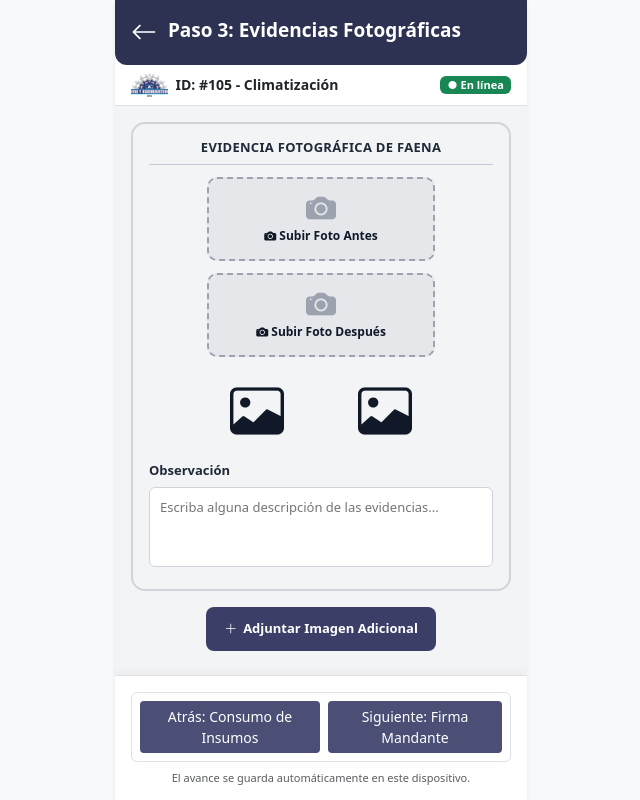
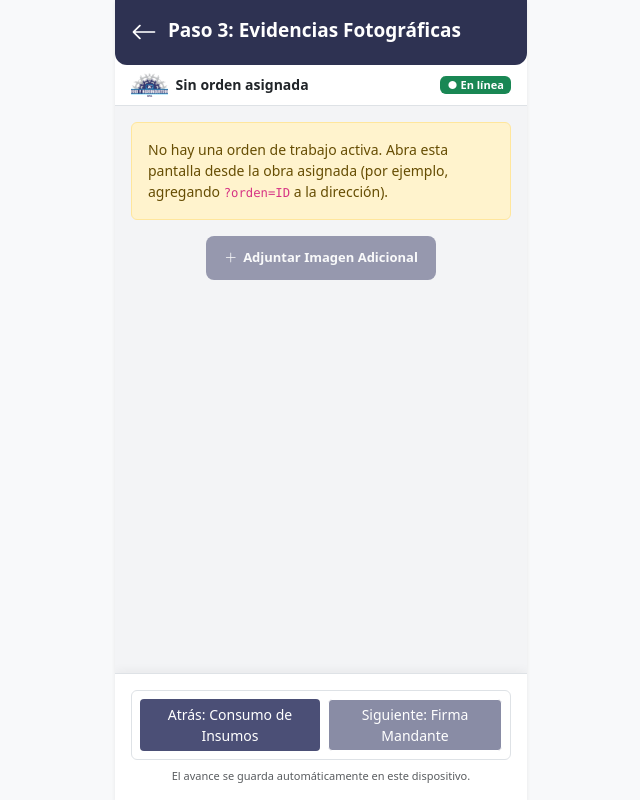
Before and after one commit to MarianMCPH/Proyecto-Gamma, a Django app: page /pwa/evidencias/ in a window 1280 px wide. Shown: the whole page, without its empty margins (319-959 px from the left). Run offline with Django 5.2, Linux system fonts and the light colour scheme; data that the repository does not hold is empty.

Commit message:
Evidencias: datos de la orden actual y fotos para EvidenciaFotografica

```diff
--- a/apps/pwa/templates/pwa/evidencia_fotografica.html
+++ b/apps/pwa/templates/pwa/evidencia_fotografica.html
@@ -3,8 +3,12 @@
 
 {% block header_title %}<a href="{% url 'pwa:insumos' %}" class="volver-header" aria-label="Volver a Consumo de Insumos"><i class="bi bi-arrow-left"></i></a> Paso 3: Evidencias Fotográficas{% endblock %}
 
+{% block work_id %}{% if orden %}ID: #{{ orden.pk }} - {{ orden.tipo_servicio }}{% else %}Sin orden asignada{% endif %}{% endblock %}
+
 {% block mobile_content %}
     <link rel="stylesheet" href="{% static 'css/evidencia.css' %}">
+
+    {% include "pwa/_faena_comun.html" %}
 
     <!-- Aquí se dibujan los bloques de evidencia (el primero es obligatorio: Antes y Después) -->
     <div id="contenedor-bloques"></div>
@@ -50,7 +54,6 @@
         </section>
     </template>
 
-    <script src="{% static 'js/faena_store.js' %}"></script>
     <script src="{% static 'js/evidencia.js' %}"></script>
 {% endblock %}
 
--- a/static/js/evidencia.js
+++ b/static/js/evidencia.js
@@ -2,7 +2,8 @@
    JS Exclusivo - Pantalla 3: Evidencias Fotográficas
    - Cada bloque tiene foto Antes, foto Después y observación.
    - El primer bloque es obligatorio; se pueden adjuntar más bloques.
-   - El avance se guarda solo en el dispositivo (ver faena_store.js).
+   - El avance se guarda en el dispositivo y se envía al servidor al cerrar la faena
+     en la pantalla de firma (ver faena_store.js y firma.js).
    ================================================= */
 
 document.addEventListener('DOMContentLoaded', () => {
@@ -11,6 +12,12 @@ document.addEventListener('DOMContentLoaded', () => {
     const btnAgregar = document.getElementById('btn-agregar-imagen');
     const aviso = document.getElementById('aviso-evidencia');
     const MAX_BLOQUES = 6;
+
+    if (!FaenaStore.FAENA || FaenaStore.FAENA.bloqueada) {   // sin orden activa (o ya aprobada) no se capturan fotos
+        btnAgregar.disabled = true;
+        document.getElementById('btn-siguiente').classList.add('disabled');
+        return;
+    }
 
     const borrador = FaenaStore.borrador();
     if (!borrador.evidencias.length) borrador.evidencias.push(nuevoBloque());
```
